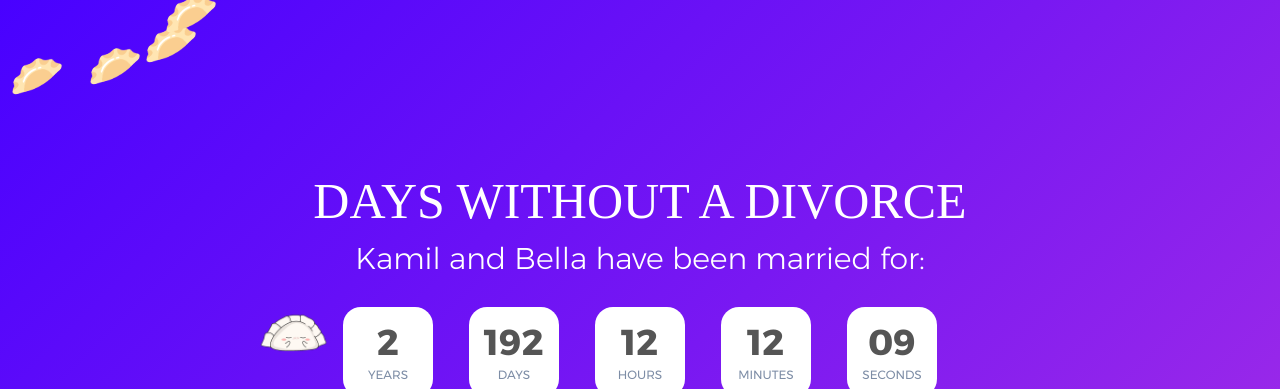
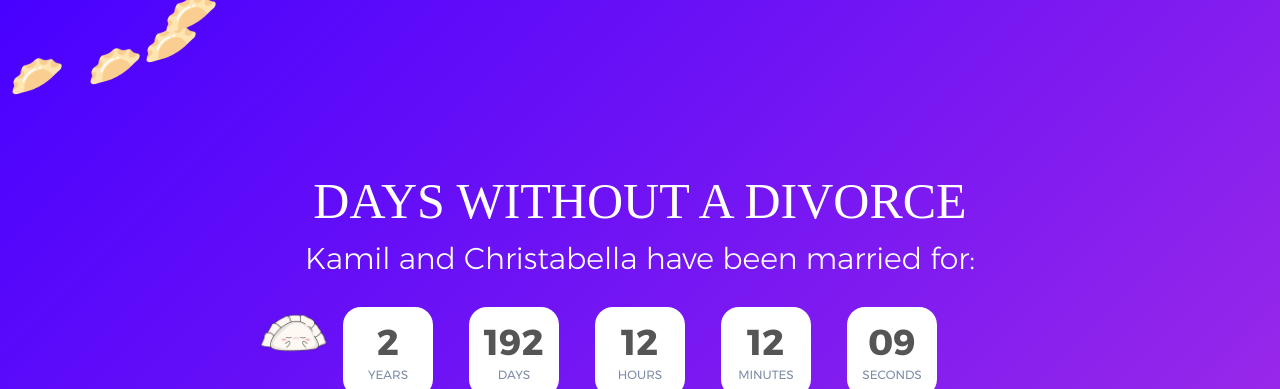
Before and after one commit to kamiljano/irwantowski, a plain HTML site: page index.html in a window 1280 px wide. Shown: the top 389 px of the page. Drawn offline with Linux system fonts and the light colour scheme; a web font is replaced by a local one.

Commit message:
Who is Bella??
Not meeee

```diff
--- a/index.html
+++ b/index.html
@@ -72,7 +72,7 @@
         </h3>
 
         <p class="txt-center l1-txt2 p-b-30">
-            Kamil and Bella have been married for:
+            Kamil and Christabella have been married for:
         </p>
 
         <div class="flex-w flex-c cd100 p-b-10">
```
